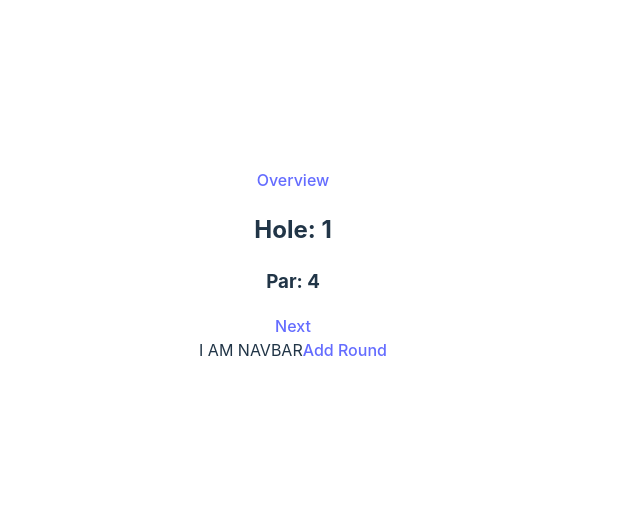
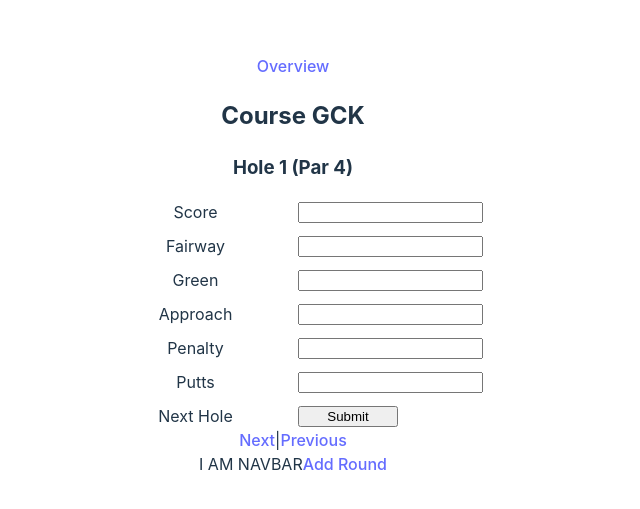
Before and after one commit to CipiVlad/AGAPS-A-Golf-Analyze-Web-App, a React (Vite) app in the folder client/: page /hole-card/1 in a window 1280 px wide. Shown: the part 135-644 px from the top of the page, without its empty margins (347-987 px from the left). Built offline with nearby package versions, Linux system fonts and the light colour scheme.

Commit message:
fixed HoleCard rendering only selected hole

```diff
--- a/client/src/components/HoleCardStart.tsx
+++ b/client/src/components/HoleCardStart.tsx
@@ -1,58 +1,29 @@
 import { Link, useLocation } from "react-router-dom"
 import { gckHoles, gckAPI } from "../models/gck_holes_api"
+import InputFields from "./InputFields"
 
 
 const HoleCard = () => {
     const { pathname } = useLocation()
+    return (
+        <>
+            {gckHoles.map((hole: gckAPI, index: number) => {
+                return (
+                    // render only card mathching the pathname
+                    pathname === `/hole-card/${hole.hole}` && (
+                        <div key={index}>
+                            <h2>Course GCK</h2>
+                            <h3>Hole {hole.hole} (Par {hole.par})</h3>
+                            <InputFields />
+                            <Link to={`/hole-card/${hole.hole + 1}`}>Next</Link>
+                            |
+                            <Link to={`/hole-card/${hole.hole - 1}`}>Previous</Link>
+                        </div>
+                    )
 
-    const handleIncrement = () => {
-        //add 1 to the hole number
-        //when reaching 10 continue at 11
-        const nextHole = Number(pathname.slice(-1)) + 1 > 10 ? 11 : Number(pathname.slice(-1)) + 1
-        return nextHole
-
-    }
-
-    const handleDecrement = () => {
-        const previousHole = Number(pathname.slice(-1)) - 1
-        return previousHole
-    }
-
-
-    console.log(pathname);
-
-
-    return (
-        <div>
-            {
-                // pathname === '/hole-card/1'
-                //     ? (
-                //         <>
-                //             <h2>Hole: {gckHoles[0].hole}</h2>
-                //             <h3>Par: {gckHoles[0].par}</h3>
-                //             <Link to={`/hole-card/${gckHoles[0].hole + 1}`}>Next</Link>                        </>
-                //     )
-                //     :
-                //     (
-                //         <>
-                //             {/* <h2>Hole {pathname.slice(-1)} of 18</h2> */}
-                //             {/* <h3>Par: {gckHoles[Number(pathname.slice(-1)) - 1].par}</h3> */}
-                //             <Link to={`/hole-card/${Number(pathname.slice(-1)) - 1}`}>Previous</Link>
-                //             <Link to={`/hole-card/${Number(pathname.slice(-1)) + 1}`}>Next</Link>
-
-                //         </>
-                //     )
-
-                <>
-                    <h2>Hole: {gckHoles[0].hole}</h2>
-                    <h3>Par: {gckHoles[0].par}</h3>
-                    <Link to={`/hole-card/${handleIncrement()}`}>Next</Link>
-
-                </>
-            }
-
-
-        </div>
+                )
+            })}
+        </>
     )
 }
 export default HoleCard
--- a/client/src/components/InputFields.tsx
+++ b/client/src/components/InputFields.tsx
@@ -1,7 +1,6 @@
 import { useState } from "react"
 import { gckInput } from "../models/gck_holes_api"
-
-type InputFieldsProps = gckInput
+import axios from "axios"
 
 
 
@@ -14,11 +13,41 @@ const InputFields = () => {
     const [penalty, setPenalty] = useState<number>()
     const [putts, setPutts] = useState<number>()
 
+
+
+    // const handleSubmit = async (e: any) => {
+    //     e.preventDefault()
+    //     const newPostObj: gckInput = {
+    //         roundId: roundId,
+    //         score: score,
+    //         fairway: fairway,
+    //         green: green,
+    //         approach: approach,
+    //         penalty: penalty,
+    //         putts: putts
+    //     }
+    //     console.log(newPostObj)
+    //     const response = await axios.post('http://localhost:3000/agaps', newPostObj)
+    //     console.log(response.data)
+    // }
+
+
+
+
+    const style = {
+        display: 'grid', gap: '10px', gridTemplateColumns: '1fr 1fr', alignItems: 'center', justifyContent: 'center'
+    }
+    const styleDisplayHidden = {
+        display: 'none'
+    }
+
     return (
-        <form action="" method="post" style={{ display: 'grid', gap: '10px', gridTemplateColumns: '1fr 1fr', alignItems: 'center', justifyContent: 'center' }}>
+        <form
+            // onSubmit={handleSubmit}
+            method="post" style={style}>
 
-            <label htmlFor="RoundId">RoundId</label>
-            <input type="text" name="roundId" value={roundId} onChange={(e) => setRoundId(Number(e.target.value))} />
+            <label htmlFor="RoundId" style={styleDisplayHidden}>RoundId</label>
+            <input style={styleDisplayHidden} type="text" name="roundId" value={roundId} onChange={(e) => setRoundId(Number(e.target.value))} />
 
             <label htmlFor="Score">Score</label>
             <input type="text" name="score" value={score} onChange={(e) => setScore(Number(e.target.value))} />
@@ -38,8 +67,11 @@ const InputFields = () => {
             <label htmlFor="Putts">Putts</label>
             <input type="text" name="putts" value={putts} onChange={(e) => setPutts(Number(e.target.value))} />
 
-            <label htmlFor="Submit">Submit</label>
+            <label htmlFor="Submit">Next Hole</label>
             <input type="submit" value="Submit" style={{ width: '100px' }} />
+
+
+
         </form>
     )
 }
```
